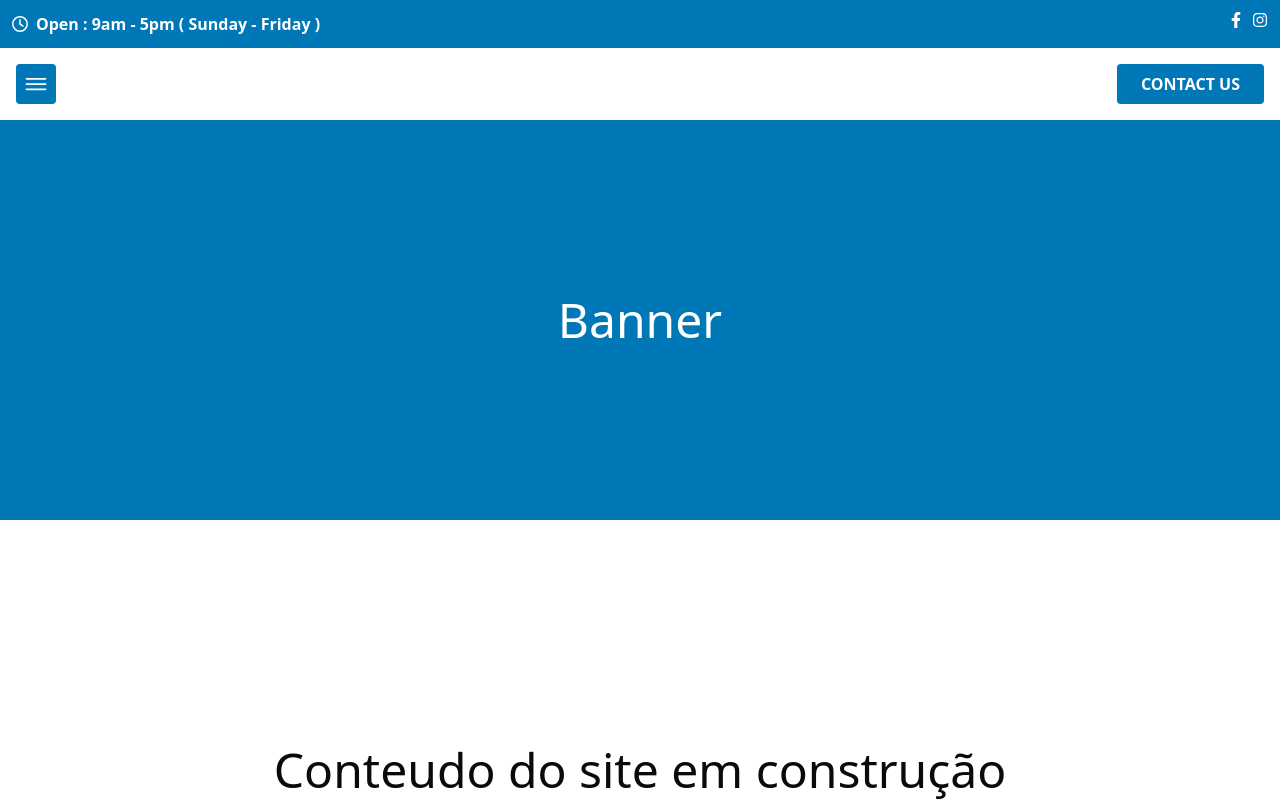
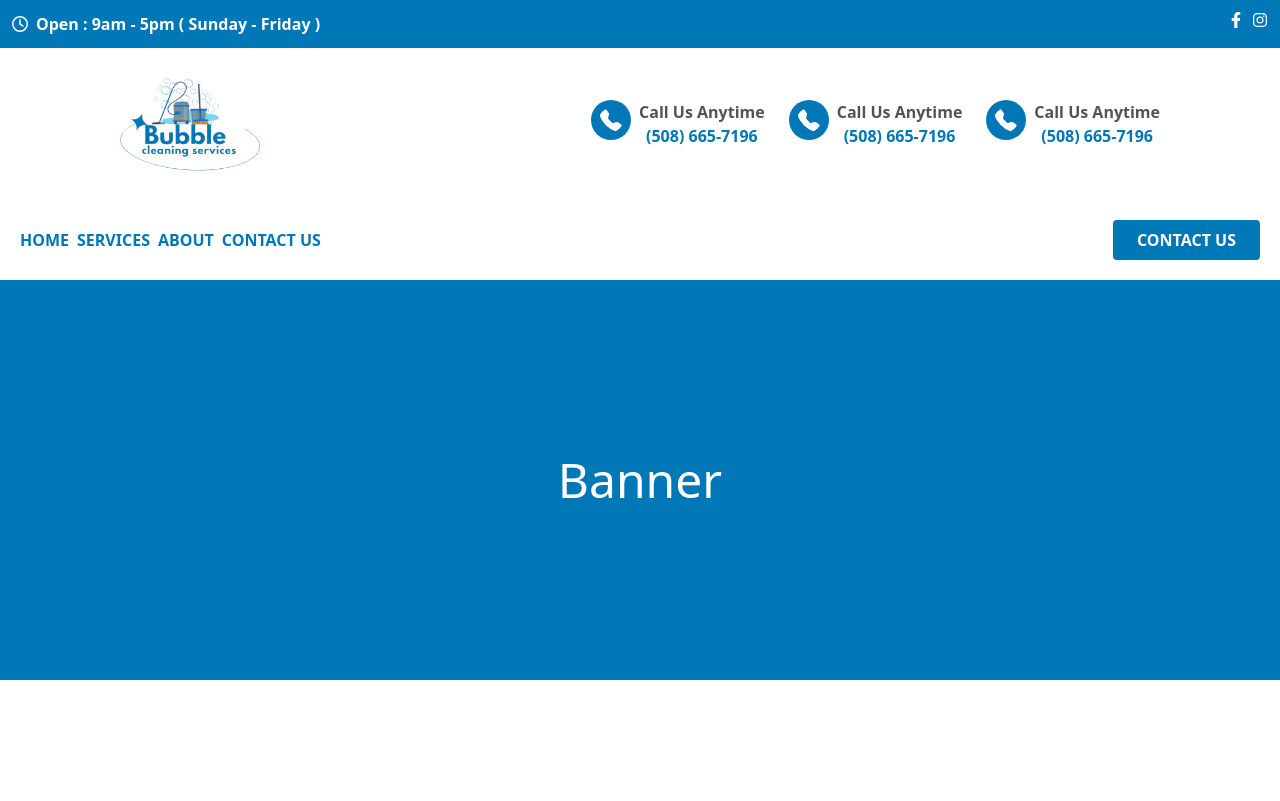
Before and after one commit to JuniorCesarMarques/cleaning-service, a Next.js app: page / in a window 1280 px wide. Shown: the top 801 px of the page. Built offline with nearby package versions, Linux system fonts and the light colour scheme.

Commit message:
menu e navbar prontos

```diff
--- a/components/Header.tsx
+++ b/components/Header.tsx
@@ -1,8 +1,11 @@
 import { FaRegClock } from "react-icons/fa6";
 import { FaFacebookF, FaInstagram  } from "react-icons/fa";
 
+import { BsFillTelephoneFill } from "react-icons/bs";
+
 export default function Header() {
     return(
+        <header>
             <div className="bg-primary font-roboto flex flex-col sm:flex-row justify-between gap-3 p-3">
                 <span className="flex justify-center items-center gap-2 font-bold text-white">
                     <FaRegClock />
@@ -13,5 +16,34 @@ export default function Header() {
                     <FaInstagram  />
                 </span>
             </div>
+
+            <div className="hidden lg:flex items-center justify-between px-30 py-5">
+                <img className="w-35" src="/logo.png" alt="" />
+                <div className="flex items-center gap-6">
+
+                    <div className="flex gap-2">
+                        <BsFillTelephoneFill className="text-white bg-primary rounded-full w-10 h-10 p-2" />
+                        <div className="flex flex-col items-center">
+                            <p className="font-bold text-zinc-600">Call Us Anytime</p>
+                            <p className="text-primary font-bold">(508) 665-7196</p>
+                        </div>
+                    </div>
+                    <div className="flex gap-2">
+                        <BsFillTelephoneFill className="text-white bg-primary rounded-full w-10 h-10 p-2" />
+                        <div className="flex flex-col items-center">
+                            <p className="font-bold text-zinc-600">Call Us Anytime</p>
+                            <p className="text-primary font-bold">(508) 665-7196</p>
+                        </div>
+                    </div>
+                    <div className="flex gap-2">
+                        <BsFillTelephoneFill className="text-white bg-primary rounded-full w-10 h-10 p-2" />
+                        <div className="flex flex-col items-center">
+                            <p className="font-bold text-zinc-600">Call Us Anytime</p>
+                            <p className="text-primary font-bold">(508) 665-7196</p>
+                        </div>
+                    </div>
+                </div>
+            </div>
+        </header>
     )
 }
--- a/components/Navbar.tsx
+++ b/components/Navbar.tsx
@@ -14,7 +14,21 @@ export default function Navbar() {
     const [isOpen, setIsOpen] = useState(false);
 
   return (
-    <nav className="p-4 flex items-center justify-between">
+    <nav className="flex items-center justify-between">
+        {/* Desktop menu */}
+        <div className="hidden lg:flex items-center justify-between w-full p-5">
+            <ul className="flex gap-2 text-primary font-bold uppercase">
+                <li>Home</li>
+                <li>Services</li>
+                <li>About</li>
+                <li>Contact us</li>
+            </ul>
+            <button className="uppercase bg-primary text-white px-6 py-2 rounded font-bold">
+                 Contact us
+             </button>
+        </div>
+        {/* Mobile menu */}
+      <div className="lg:hidden flex justify-between w-full p-4">
           <Popover>
             <PopoverTrigger asChild>
               <button onClick={() => setIsOpen(!isOpen)} className="w-10 h-10 flex justify-center items-center bg-primary rounded text-white">
@@ -34,6 +48,9 @@ export default function Navbar() {
       <button className="uppercase bg-primary text-white px-6 py-2 rounded font-bold">
         Contact us
       </button>
+    </div>
+
+
     </nav>
   )
 }
```
Also changed, not shown: public/logo.png (added). Lines whose indentation alone changed are shown as unchanged.
